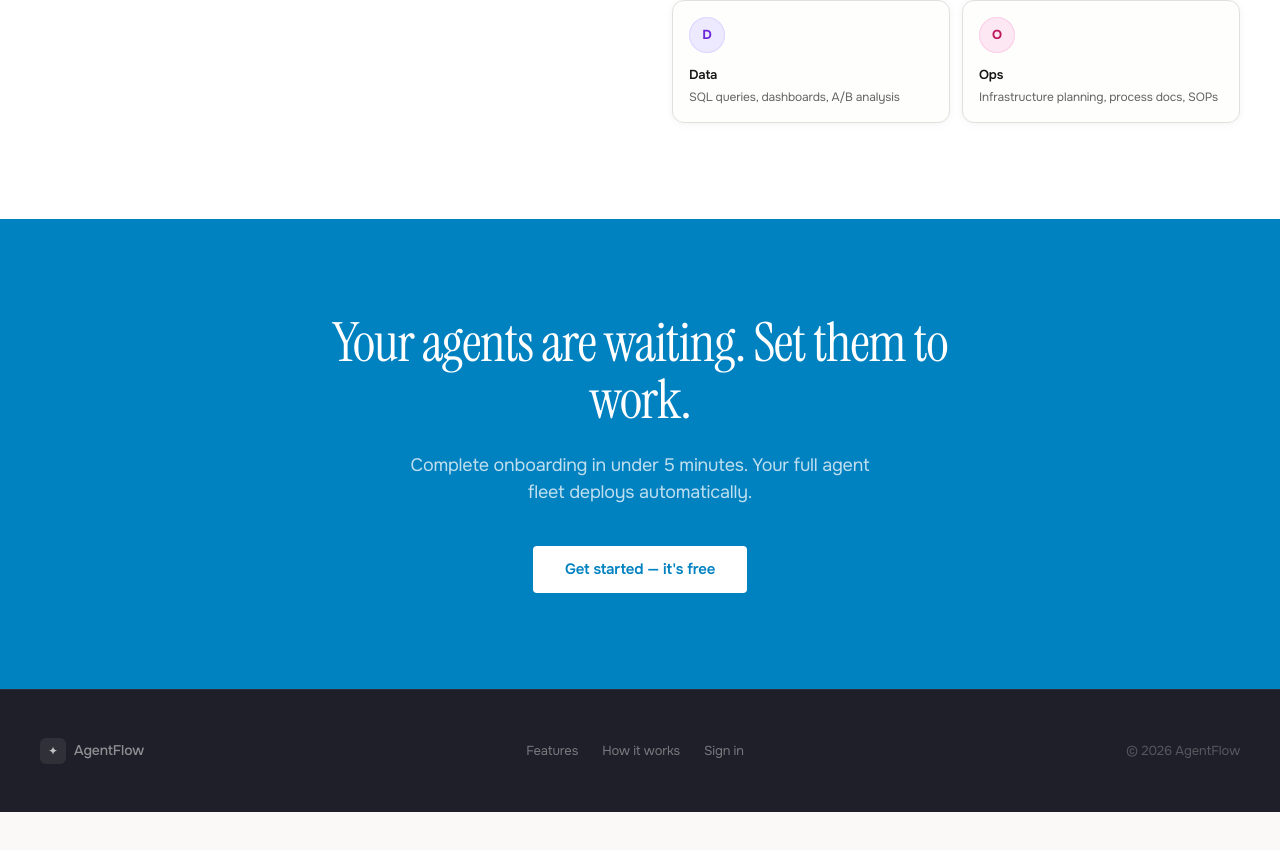
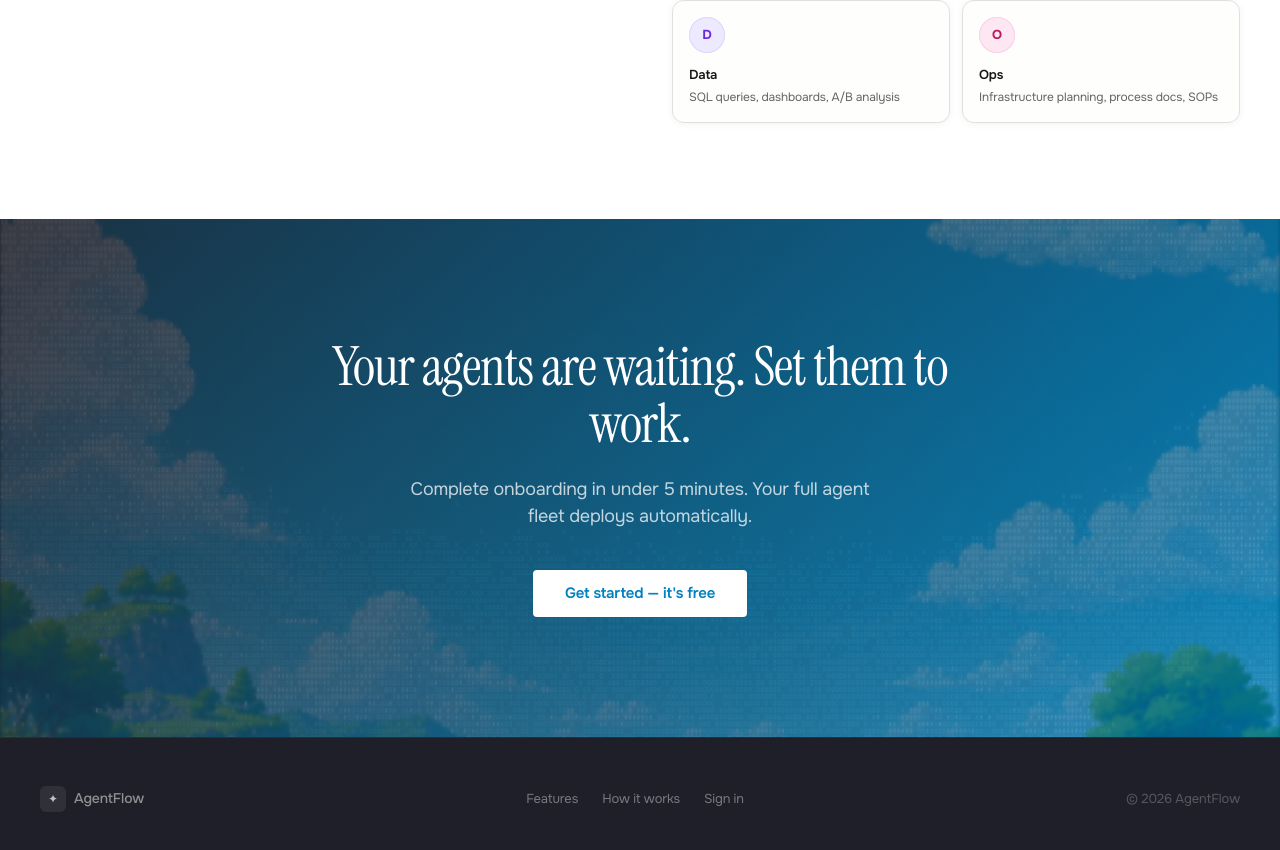
Before and after one commit to doubleA411/agent-flow, a Next.js app in the folder frontend/: page /landing in a window 1280 px wide. Shown: the part 2891-3741 px from the top of the page. Before the commit the page ends 3703 px from the top, so only its background shows below. Built offline with nearby package versions, Linux system fonts and the light colour scheme.

Commit message:
feat: footer.jpeg as CTA section background with dark/blue overlay

```diff
--- a/frontend/app/landing/page.tsx
+++ b/frontend/app/landing/page.tsx
@@ -458,14 +458,29 @@ export default function LandingPage() {
       </section>
 
       {/* ── CTA Banner ─────────────────────────────────────────────── */}
-      <section style={{ background: C.cofBlue, padding: "96px 32px" }}>
+      <section style={{ position: "relative", overflow: "hidden", padding: "120px 32px" }}>
+        {/* Background image */}
+        <Image
+          src="/footer.jpeg"
+          alt=""
+          fill
+          style={{ objectFit: "cover", objectPosition: "center 30%" }}
+          priority={false}
+        />
+        {/* Dark gradient overlay so text is readable */}
         <div style={{
+          position: "absolute", inset: 0,
+          background: "linear-gradient(135deg, rgba(31,31,41,0.82) 0%, rgba(0,129,192,0.70) 100%)",
+        }} />
+
+        <div style={{
+          position: "relative", zIndex: 1,
           maxWidth: 1200, margin: "0 auto",
           display: "flex", flexDirection: "column", alignItems: "center", textAlign: "center",
         }}>
           <h2 style={{
             fontFamily: "var(--font-display), 'Instrument Serif', ui-serif, serif",
-            fontSize: 54,
+            fontSize: "clamp(40px, 5vw, 54px)",
             fontWeight: 400,
             lineHeight: 1.05,
             letterSpacing: "-0.02em",
```
